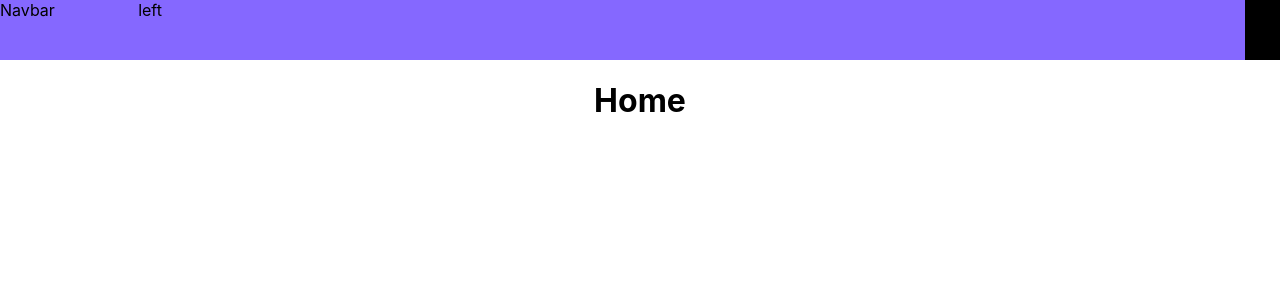
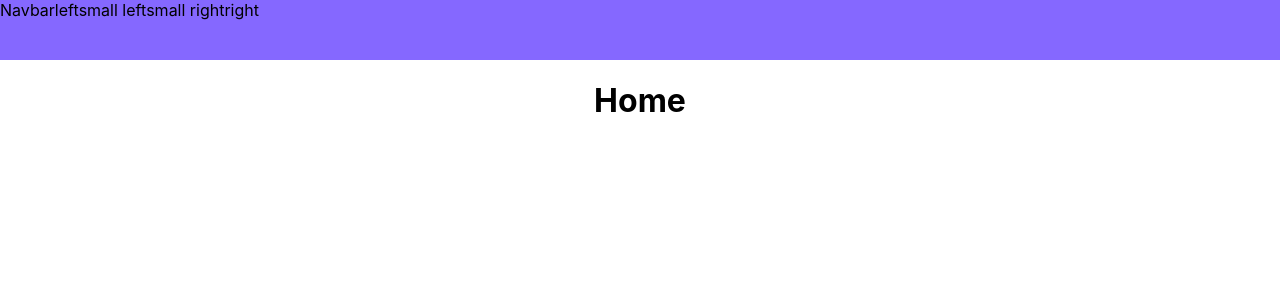
Before and after one commit to AswadOsei/webshop-frontend, a React (Create React App) app: page / in a window 1280 px wide. Shown: the top 300 px of the page. Built offline with nearby package versions, Linux system fonts and the light colour scheme.

Commit message:
fixed navbar

```diff
--- a/src/Components/Navbar/index.jsx
+++ b/src/Components/Navbar/index.jsx
@@ -5,8 +5,10 @@ export default function Navbar() {
   return (
     <div className="navbar-container">
       Navbar
-      <div className="navbar-small-left-container">left</div>
-      <div className="navbar-small-right-container">right</div>
+      <div className="navbar-left-container">left</div>
+      <div className="small-left-container">small left</div>
+      <div className="small-left-container">small right</div>
+      <div className="navbar-right-container">right</div>
     </div>
   );
 }
```
